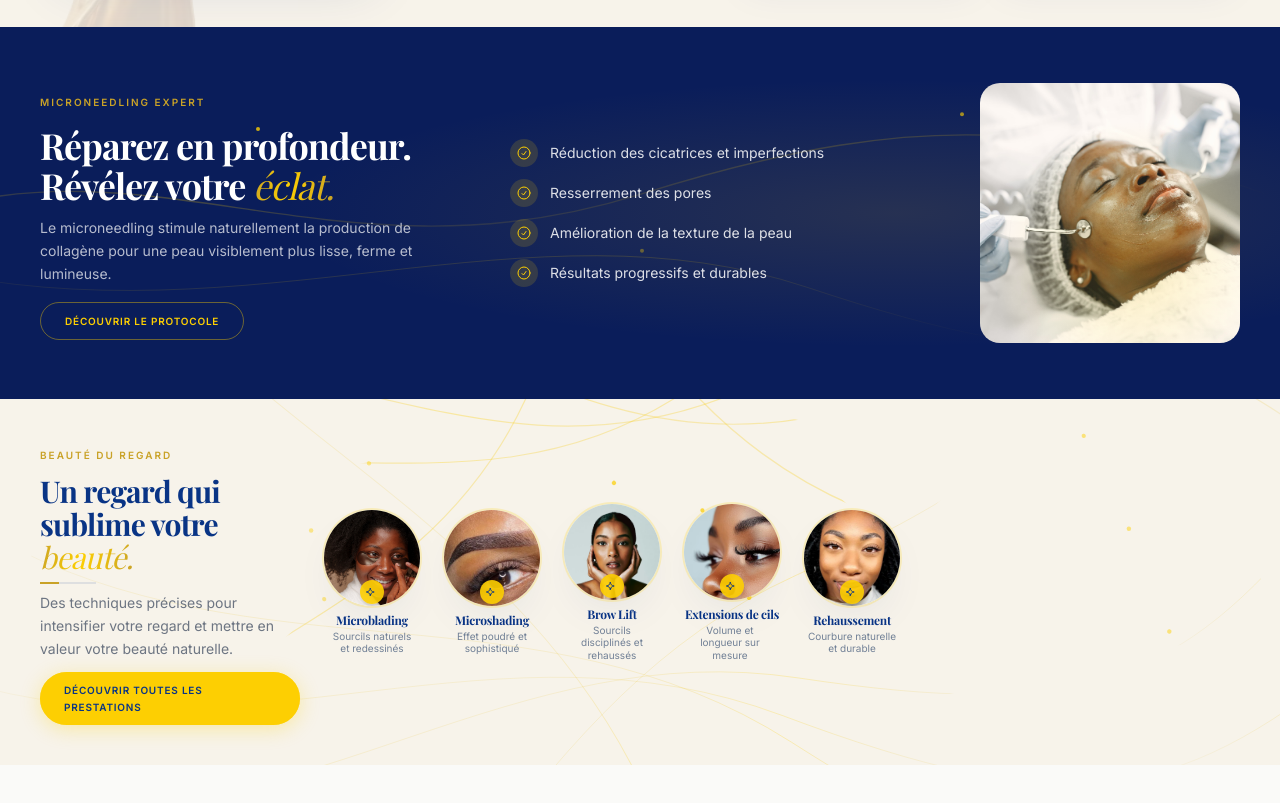
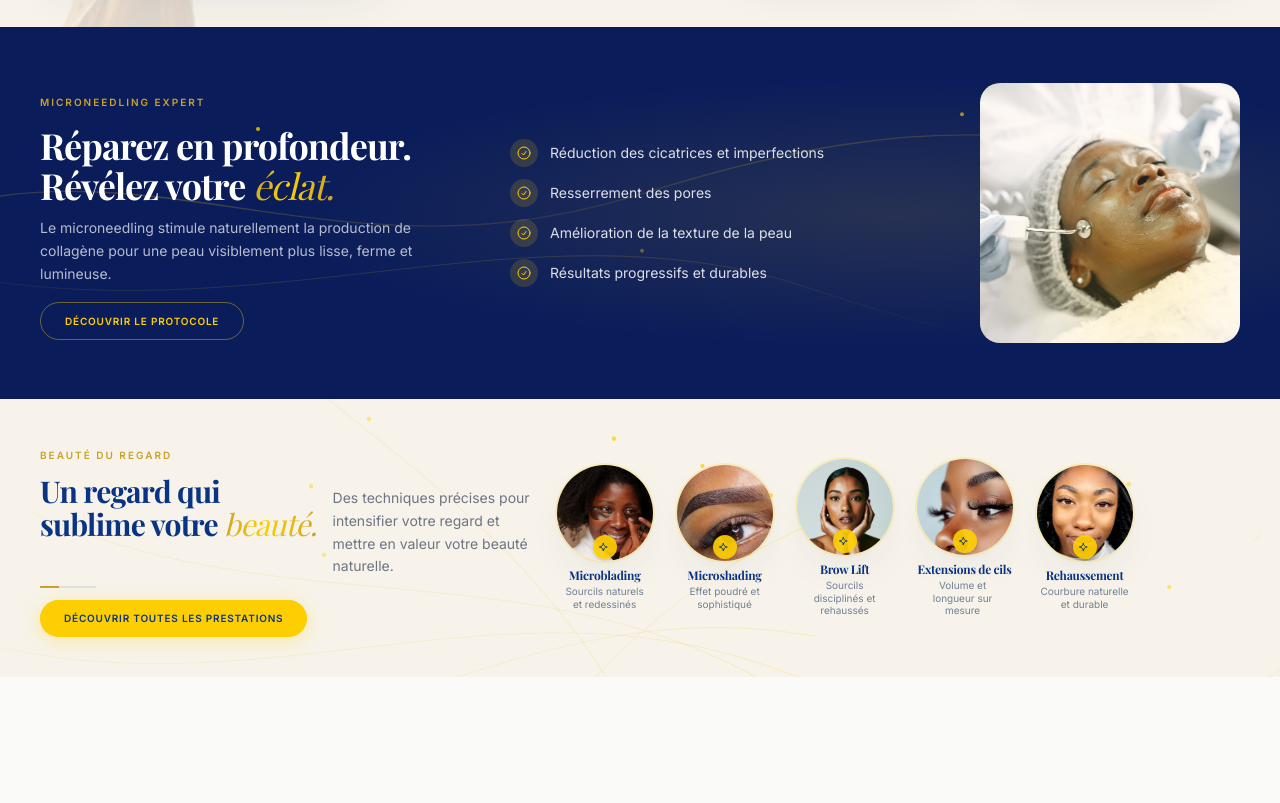
Before and after one commit to kenryalonzo/com.cythia.dev, a Next.js app: page /prestation in a window 1280 px wide. Shown: the part 1452-2255 px from the top of the page. Built offline with nearby package versions, Linux system fonts and the light colour scheme.

Commit message:
feat(BeauteDuRegard): enhance layout and text structure for improved readability and engagement

```diff
--- a/components/BeauteDuRegard.tsx
+++ b/components/BeauteDuRegard.tsx
@@ -74,13 +74,15 @@ export function BeauteDuRegard() {
 			<div className="container-luxe relative z-10">
 				<div className="flex flex-col items-center gap-5 lg:flex-row lg:items-center lg:gap-6">
 					{/* ─── Colonne gauche : Texte ─── */}
-					<div className="flex shrink-0 max-w-[260px] flex-col gap-2">
+					<div className="flex shrink-0 flex-col gap-2">
 						<Reveal>
 							<span className="eyebrow !text-[9px] !tracking-[0.2em] text-gold-deep/80 sm:!text-[10px]">
 								Beauté du regard
 							</span>
 						</Reveal>
 
+						{/* Titre + Description côte à côte */}
+						<div className="flex flex-col gap-3 sm:flex-row sm:items-baseline sm:gap-4">
 							<Reveal delay={0.1}>
 								<h2 className="font-display text-2xl font-bold leading-[1.1] tracking-tight text-royal sm:text-3xl">
 									Un regard qui{" "}
@@ -92,23 +94,24 @@ export function BeauteDuRegard() {
 								</h2>
 							</Reveal>
 
+							<Reveal delay={0.2}>
+								<p className="max-w-[200px] text-xs leading-relaxed text-slate-ink/80 sm:text-sm">
+									Des techniques précises pour intensifier votre regard
+									et mettre en valeur votre beauté naturelle.
+								</p>
+							</Reveal>
+						</div>
+
 						<Reveal delay={0.15} direction="none">
 							<div className="h-0.5 w-10 bg-royal/10 sm:w-14">
 								<div className="h-full w-1/3 bg-gold-deep" />
 							</div>
 						</Reveal>
 
-						<Reveal delay={0.2}>
-							<p className="text-xs leading-relaxed text-slate-ink/80 sm:text-sm">
-								Des techniques précises pour intensifier votre regard
-								et mettre en valeur votre beauté naturelle.
-							</p>
-						</Reveal>
-
 						<Reveal delay={0.3}>
 							<Link
 								href="#beaute-regard"
-								className="animate-pulse-glow mt-1 inline-flex items-center justify-center rounded-full bg-gold px-6 py-2.5 font-sans text-[10px] font-bold uppercase tracking-[0.08em] text-royal shadow-gold transition-all hover:shadow-lift sm:w-fit"
+								className="animate-pulse-glow mt-1 inline-flex w-fit items-center justify-center rounded-full bg-gold px-6 py-2.5 font-sans text-[10px] font-bold uppercase tracking-[0.08em] text-royal shadow-gold transition-all hover:shadow-lift whitespace-nowrap"
 							>
 								Découvrir toutes les prestations
 							</Link>
```
Lines whose indentation alone changed are shown as unchanged.
